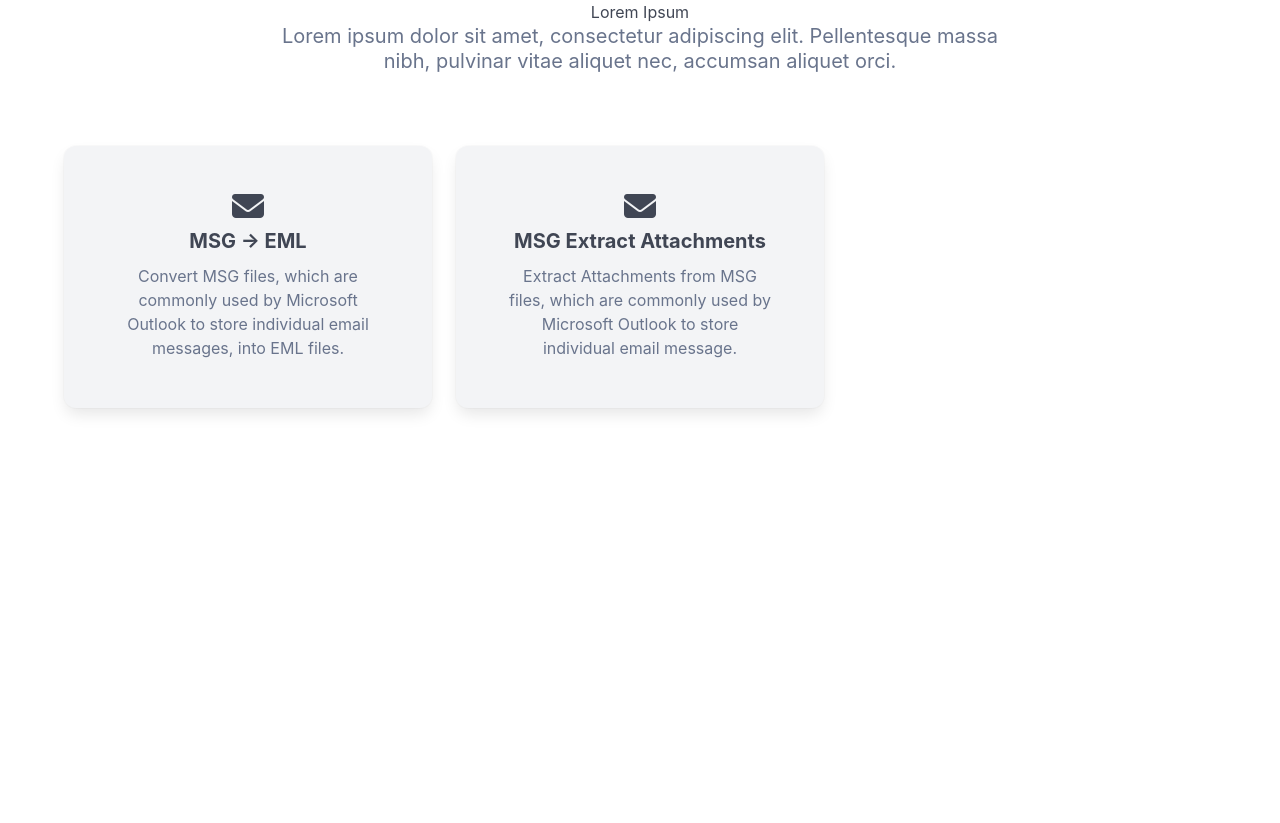
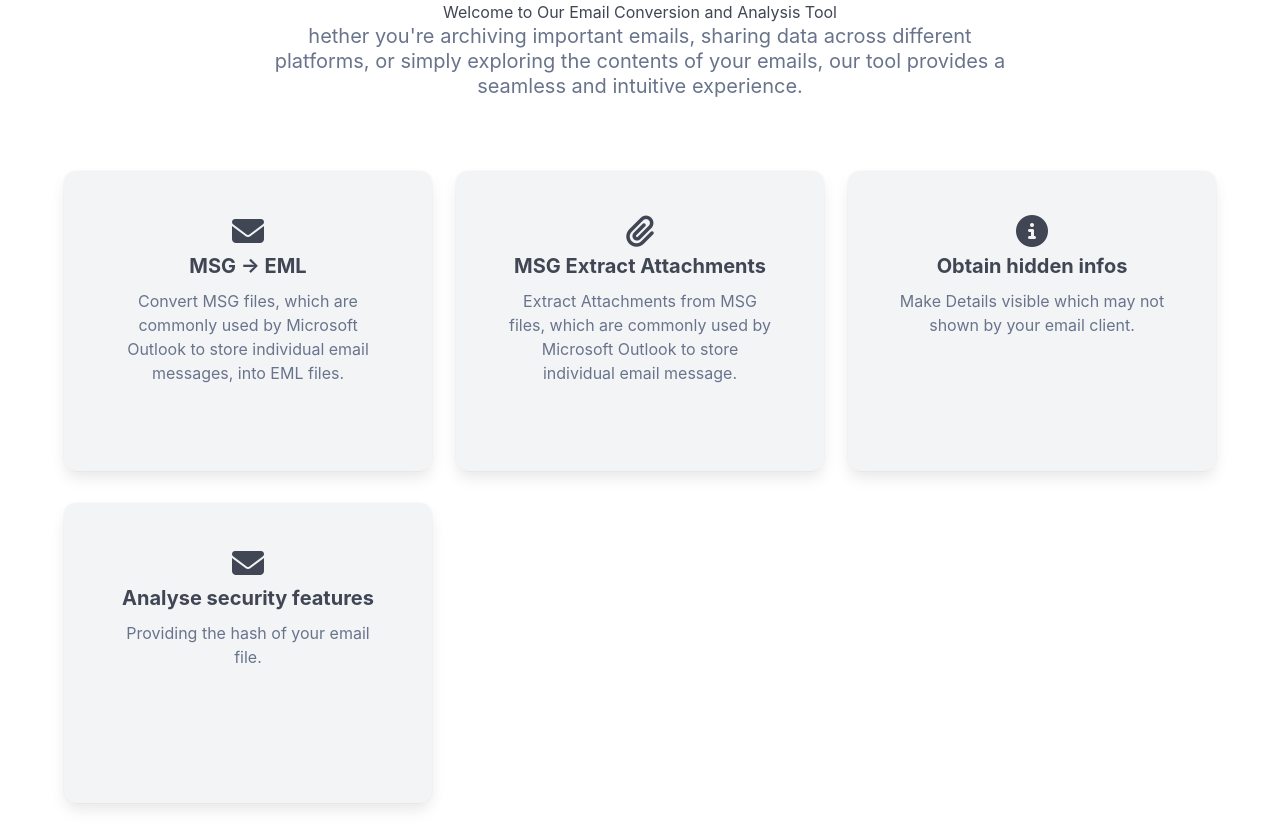
Before and after one commit to wuaschtikus/sales, a Django app: page /converter/ in a window 1280 px wide. Shown: the part 88-911 px from the top of the page. Before the commit the page ends 502 px from the top, so only its background shows below. Run offline with Django 3.2, Linux system fonts and the light colour scheme; some libraries are stand-ins or nearby versions.

Commit message:
added more features to the converter html site

```diff
--- a/msgconv/views.py
+++ b/msgconv/views.py
@@ -1,7 +1,6 @@
 import os
 import logging
-from .core.msgconv import msg_convert_msg_to_eml, msg_email_addresses, msg_count_attachments, msg_date
-from django.views.generic import ListView, DetailView, FormView
+from .core.msgconv import msg_extract_info, msg_convert_msg_to_eml, msg_extract_attachments
 from .forms import MyFileUploadForm
 from django.shortcuts import render
 from django.views import View
@@ -31,45 +30,51 @@ class MsgConv(View):
         form = MyFileUploadForm(request.POST, request.FILES)
 
         if form.is_valid():
-            # Process the file here
             uploaded_file = request.FILES['file']
-            logger.info(f'Uploaded file { uploaded_file.name }')
+            logger.info(f'Uploaded file {uploaded_file.name}')
 
+            # Write the file to disk
             msg_path = self._write_to_disc(uploaded_file)
-            logger.info(f'Write file { uploaded_file.name } to disc { msg_path} ')
+            logger.info(f'File {uploaded_file.name} written to disk at {msg_path}')
 
+            # Convert the file to EML format
             eml_path = os.path.join(settings.MEDIA_ROOT, 'eml_files', uploaded_file.name.replace('msg', 'eml'))
             eml_path = self._convert_to_eml(msg_path, eml_path)
-            logger.info(f'Converted file { uploaded_file.name } to EML { eml_path }')
+            logger.info(f'Converted file {uploaded_file.name} to EML at {eml_path}')
 
+            # Get readable file size
             file_size = self._get_readable_file_size(uploaded_file.size)
 
-            # Generate the download URL for the EML file
+            # Extract attachments
+            attachments_output_path = os.path.join(settings.MEDIA_ROOT, 'msg_attachments_extracted')
+            attachments_download_path = msg_extract_attachments(msg_path, attachments_output_path, attachments_output_path)
+            print('Attachments: ' + str(attachments_download_path))
+
+            # Generate download URL for the EML file
             eml_filename = os.path.basename(eml_path)
             eml_download_url = os.path.join(settings.MEDIA_URL, 'eml_files', eml_filename)
 
-            summary = {
-                'attachments_count': msg_count_attachments(msg_path),
-                'date': msg_date(msg_path),
-                'email_addresses': msg_email_addresses(msg_path)
-            }
+            # Extract summary information from the message
+            summary = msg_extract_info(msg_path)
 
-            # Delete original file
-            # Check if the file exists before attempting to delete it
+            # Delete the original MSG file if it exists
             if os.path.exists(msg_path):
                 os.remove(msg_path)
-                print(f"{msg_path} has been deleted successfully.")
+                logger.info(f'{msg_path} has been deleted successfully.')
             else:
-                print(f"The file {msg_path} does not exist.")
+                logger.warning(f'The file {msg_path} does not exist.')
 
-            # Render and provide download link
-            return render(request, self.template_name, {
+            # Render the template with the necessary context
+            context = {
                 'file_name': uploaded_file.name,
                 'file_name_download': uploaded_file.name.replace('msg', 'eml'),
                 'eml_download_url': eml_download_url,
                 'file_size': file_size,
+                'attachments_download_paths': attachments_download_path,
                 'summary': summary
-            })
+            }
+            return render(request, self.template_name, context)
+
         return render(request, self.template_name, {'form': form})
 
     def _write_to_disc(self, uploaded_file):
@@ -84,18 +89,14 @@ class MsgConv(View):
 
     def _convert_to_eml(self, msg_path, eml_path):
         eml = msg_convert_msg_to_eml(msg_path, eml_path)
-
         return eml
 
     def _get_readable_file_size(self, size_in_bytes):
-        # Define the size units in order
         size_units = ['Bytes', 'KB', 'MB', 'GB', 'TB', 'PB']
-        size_index = 0  # Starting with Bytes
+        size_index = 0
 
-        # Convert size to the appropriate unit
         while size_in_bytes >= 1024 and size_index < len(size_units) - 1:
             size_in_bytes /= 1024
             size_index += 1
 
-        # Return the size and the unit
         return f"{size_in_bytes:.2f} {size_units[size_index]}"
--- a/sales/settings.py
+++ b/sales/settings.py
@@ -234,7 +234,7 @@ LOGGING = {
             'formatter': 'verbose',
         },
         'console': {
-            'level': 'DEBUG',
+            'level': 'ERROR',
             'class': 'logging.StreamHandler',
             'formatter': 'simple',
         },
--- a/sales/urls.py
+++ b/sales/urls.py
@@ -23,7 +23,7 @@ from django.conf.urls.static import static
 urlpatterns = [
     path('', include('users.urls')),
     path('', include('msgconv.urls')),
-
+    path('', TemplateView.as_view(template_name='msgconv/index.html'), name='login'),
     path('admin/', admin.site.urls),
     path('msgconv/', include('msgconv.urls')),
     # required by allauth
--- a/templates/msgconv/converter.html
+++ b/templates/msgconv/converter.html
@@ -3,17 +3,27 @@
 {% block content %}
 {% include '../base/snippets/navbar.html' %}
 
-  <div class="container">
+<style>
+  .static-height-box {
+      height: 300px; /* Adjust this value to your needs */
+      display: flex;
+      flex-direction: column;
+      align-items: center;
+      text-align: center;
+  }
+</style>
+
+<div class="container">
     <div class="columns is-multiline is-centered">
       <div class="column is-8 mb-6 has-text-centered">
-        <span class="has-text-grey-dark">Lorem Ipsum</span>
-        <p class="subtitle has-text-grey">Lorem ipsum dolor sit amet, consectetur adipiscing elit. Pellentesque massa nibh, pulvinar vitae aliquet nec, accumsan aliquet orci.</p>
+        <span class="has-text-grey-dark">Welcome to Our Email Conversion and Analysis Tool</span>
+        <p class="subtitle has-text-grey">hether you're archiving important emails, sharing data across different platforms, or simply exploring the contents of your emails, our tool provides a seamless and intuitive experience.</p>
       </div>
     </div>
     <div class="columns is-multiline">
-      <div class="column is-6 is-4-desktop mb-4">
+      <div class="column is-6 is-4-desktop mb-2">
         <a href="{% url 'msgconv' %}">
-          <div class="box p-6 has-background-light">
+          <div class="box p-6 has-background-light static-height-box">
             <div class="has-text-centered">
               <i class="fa-solid fa-envelope fa-2xl"></i>
               <h4 class="mb-2 is-size-5 has-text-weight-bold mt-2">MSG -> EML</h4>
@@ -22,15 +32,33 @@
           </div>
         </a>
       </div>
-      <div class="column is-6 is-4-desktop mb-4">
-        <div class="box p-6 has-background-light">
+      <div class="column is-6 is-4-desktop mb-2">
+        <div class="box p-6 has-background-light static-height-box">
           <div class="has-text-centered">
-            <i class="fa-solid fa-envelope fa-2xl"></i>
+            <i class="fa-solid fa-paperclip fa-2xl mt-2"></i>
             <h4 class="mb-2 is-size-5 has-text-weight-bold mt-2">MSG Extract Attachments</h4>
             <p class="has-text-grey">Extract Attachments from MSG files, which are commonly used by Microsoft Outlook to store individual email message.</p>
           </div>
         </div>
       </div>
+      <div class="column is-6 is-4-desktop mb-2">
+        <div class="box p-6 has-background-light static-height-box">
+          <div class="has-text-centered">
+            <i class="fa-solid fa-circle-info fa-2xl"></i>
+            <h4 class="mb-2 is-size-5 has-text-weight-bold mt-2">Obtain hidden infos</h4>
+            <p class="has-text-grey">Make Details visible which may not shown by your email client.</p>
+          </div>
+        </div>
+      </div>
+      <div class="column is-6 is-4-desktop mb-2">
+        <div class="box p-6 has-background-light static-height-box">
+          <div class="has-text-centered">
+            <i class="fa-solid fa-envelope fa-2xl"></i>
+            <h4 class="mb-2 is-size-5 has-text-weight-bold mt-2">Analyse security features</h4>
+            <p class="has-text-grey">Providing the hash of your email file.</p>
+          </div>
+        </div>
+      </div>
     </div>
-  </div>
-   {% endblock %}
+</div>
+{% endblock %}
```
Also changed, not shown: msgconv/core/msgconv.py (+113 -13 lines), templates/msgconv/msgconv.html (+28 -4 lines).
